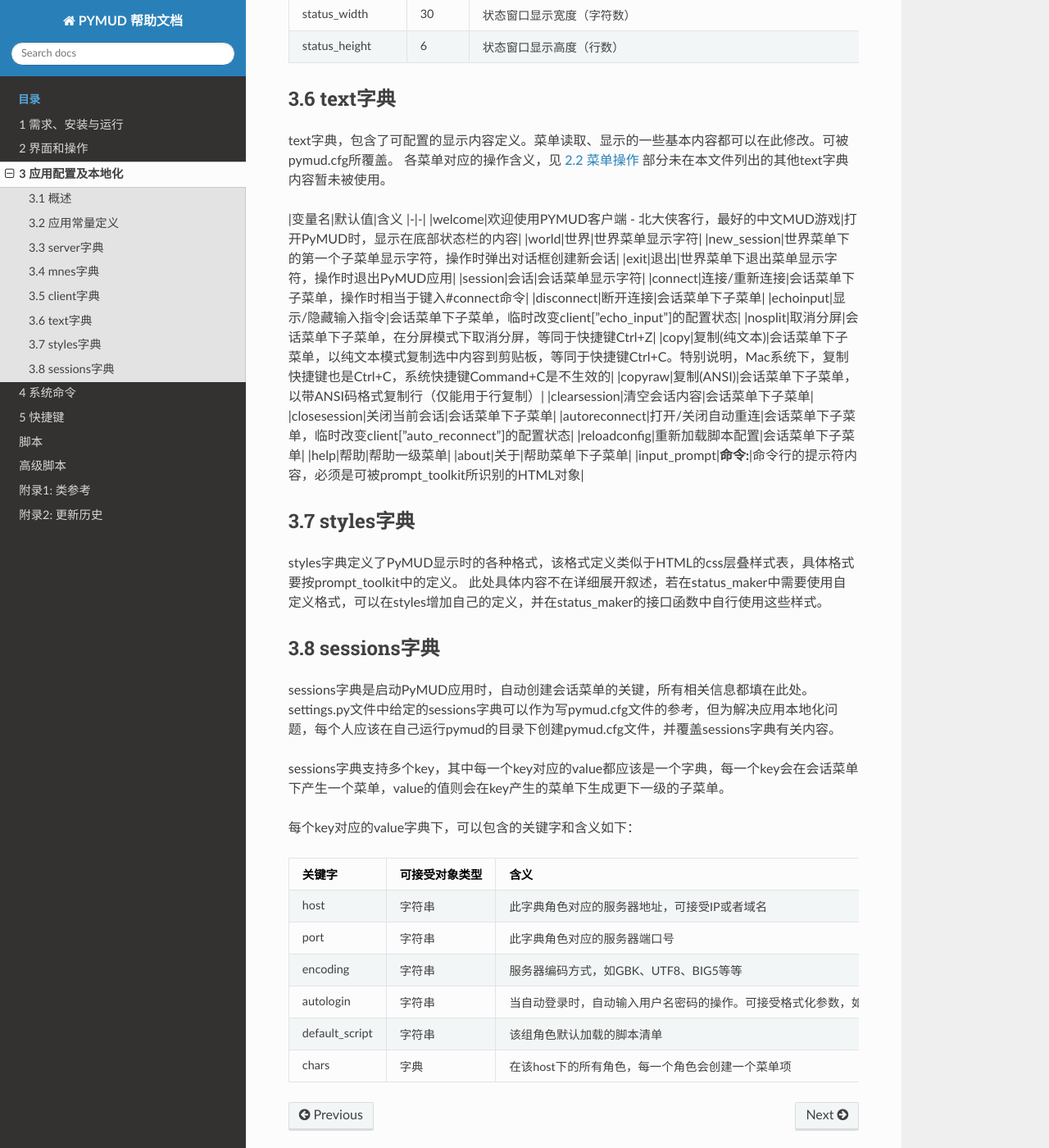
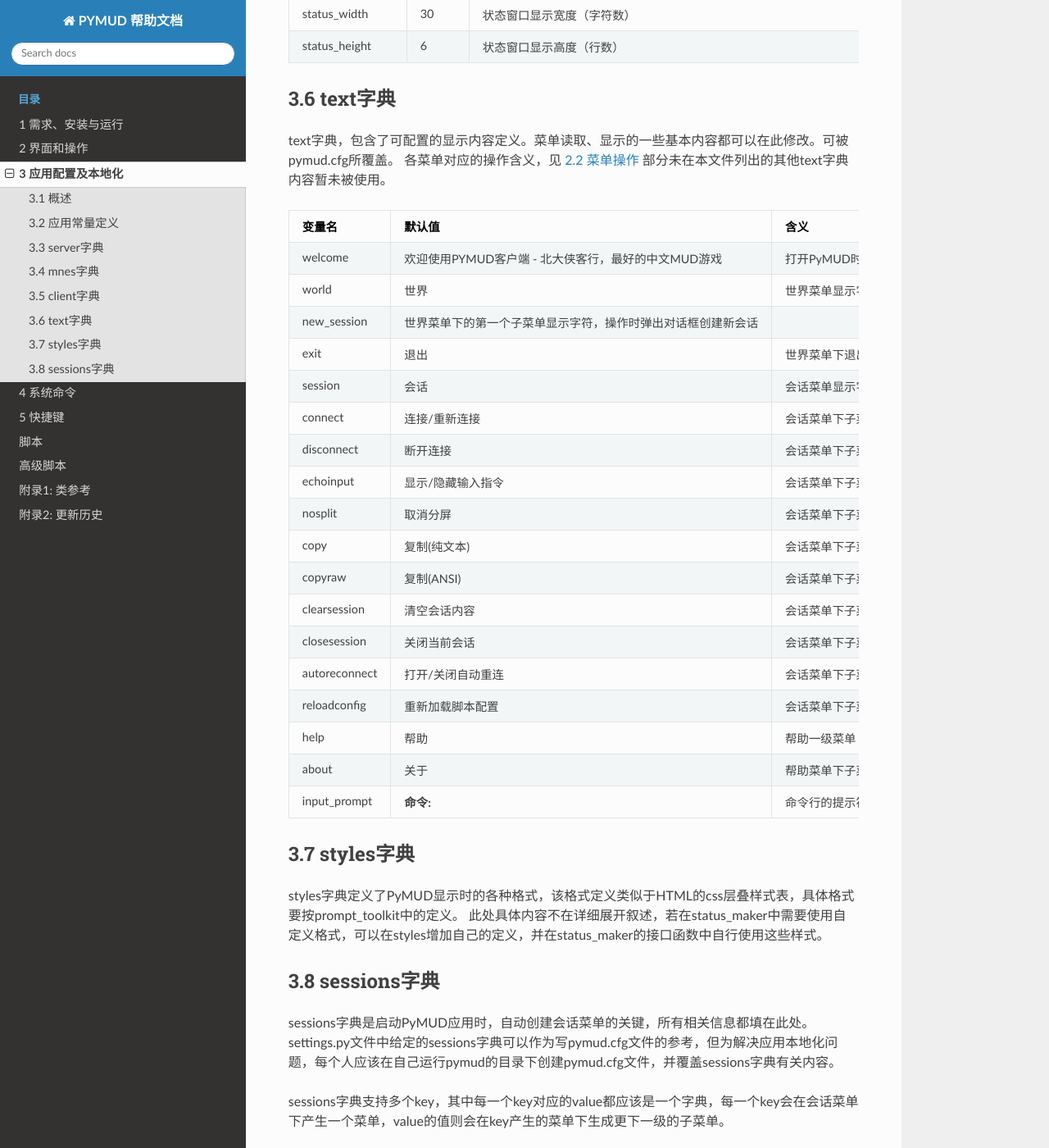
Before and after one commit to crapex/pymud, a Sphinx documentation site: the page built from docs/source/settings.md, in a window 1280 px wide and 1400 px high, scrolled down 2868 px. Shown: the whole window at 82% size. Built offline with Sphinx 7.4.7 and the Read the Docs theme 2.0.0, drawn with Linux system fonts in a browser that asks for light colours.

Commit message:
修复文档错误

```diff
--- a/docs/source/settings.md
+++ b/docs/source/settings.md
@@ -89,8 +89,8 @@ text字典，包含了可配置的显示内容定义。菜单读取、显示的
 各菜单对应的操作含义，见 [2.2 菜单操作](../ui.html#id3)
 部分未在本文件列出的其他text字典内容暂未被使用。
 
-|变量名|默认值|含义
-|-|-|
+|变量名|默认值|含义|
+|-|-|-|
 |welcome|欢迎使用PYMUD客户端 - 北大侠客行，最好的中文MUD游戏|打开PyMUD时，显示在底部状态栏的内容|
 |world|世界|世界菜单显示字符|
 |new_session|世界菜单下的第一个子菜单显示字符，操作时弹出对话框创建新会话|
```
